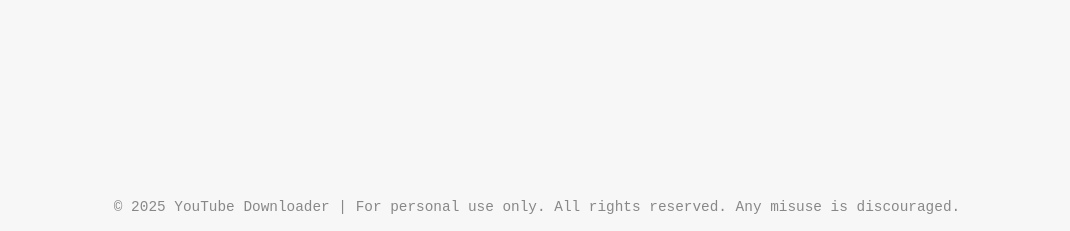
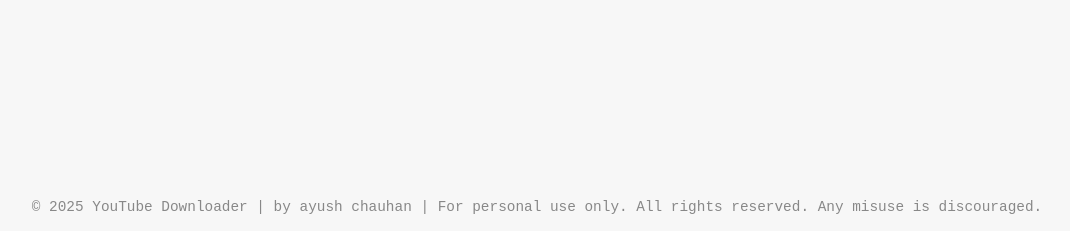
Before and after one commit to ayush550/YT_audio_video_downloader, a Flask app: page / in a window 1280 px wide. Shown: the part 569-800 px from the top of the page, without its empty margins (103-1173 px from the left). Run offline with Flask 3, Linux system fonts and the light colour scheme.

Commit message:
Update index.html

```diff
--- a/templates/index.html
+++ b/templates/index.html
@@ -90,7 +90,7 @@
   </div>
 
   <footer>
-    © 2025 YouTube Downloader | For personal use only. All rights reserved. Any misuse is discouraged.
+    © 2025 YouTube Downloader | by ayush chauhan | For personal use only. All rights reserved. Any misuse is discouraged.
   </footer>
 
   <script>
```
